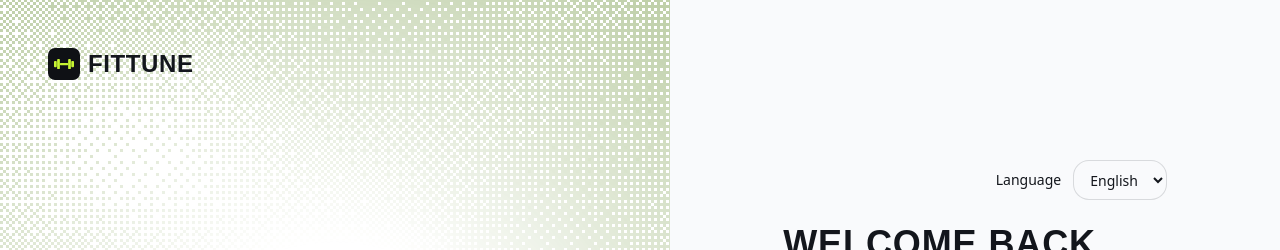
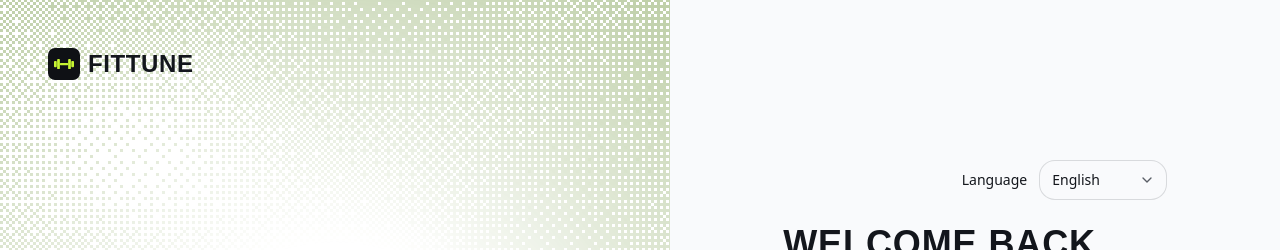
Before and after one commit to Wichtowski/fittune-app, a React (Vite) app: page /login in a window 1280 px wide. Shown: the top 250 px of the page. Built offline with nearby package versions, Linux system fonts and the light colour scheme.

Commit message:
Combine language and appearance in Profile with a roomier picker and full-width theme toggle

```diff
--- a/src/components/language-picker.tsx
+++ b/src/components/language-picker.tsx
@@ -1,3 +1,5 @@
+import { ChevronDownIcon } from "lucide-react";
+
 import { useLocale, t } from "@/lib/i18n";
 
 export function LanguagePicker() {
@@ -6,14 +8,18 @@ export function LanguagePicker() {
   return (
     <label className="flex items-center gap-3 text-sm">
       <span>{t("Language")}</span>
+      <span className="relative">
+        {/* Own chevron: the native arrow sits flush against the edge and ignores padding */}
         <select
           value={locale}
           onChange={(event) => setLocale(event.target.value as "en" | "pl")}
-        className="h-10 rounded-lg border border-input bg-background px-3 text-foreground"
+          className="h-10 min-w-32 appearance-none rounded-lg border border-input bg-background pr-10 pl-3 text-foreground"
         >
           <option value="en">English</option>
           <option value="pl">Polski</option>
         </select>
+        <ChevronDownIcon className="pointer-events-none absolute top-1/2 right-3 size-4 -translate-y-1/2 text-muted-foreground" aria-hidden />
+      </span>
     </label>
   );
 }
--- a/src/features/profile/components/profile-page.tsx
+++ b/src/features/profile/components/profile-page.tsx
@@ -64,19 +64,15 @@ export function ProfilePage() {
           </div>
         </Section>
 
-        <Section title={t("Appearance")}>
-
-        </Section>
-
         <Section title={`${t("Language")} / ${t("Appearance")}`}>
-          <>
+          <div className="flex flex-col gap-4 sm:flex-row sm:items-center sm:gap-6">
             <LanguagePicker />
             <ToggleGroup
               type="single"
               value={preference}
               onValueChange={(value) => value && setPreference(value as ThemePreference)}
               aria-label={t("Theme")}
-            className="w-full sm:w-auto"
+              className="w-full sm:flex-1"
             >
               <ToggleGroupItem value="system">
                 <MonitorIcon className="mr-1.5 size-4" aria-hidden />{" "}{t("System")}{" "}</ToggleGroupItem>
@@ -85,7 +81,7 @@ export function ProfilePage() {
               <ToggleGroupItem value="light">
                 <SunIcon className="mr-1.5 size-4" aria-hidden />{" "}{t("Light")}{" "}</ToggleGroupItem>
             </ToggleGroup>
-          </>
+          </div>
         </Section>
 
         <Section title={t("Offline data")}>
```
Lines whose indentation alone changed are shown as unchanged.
